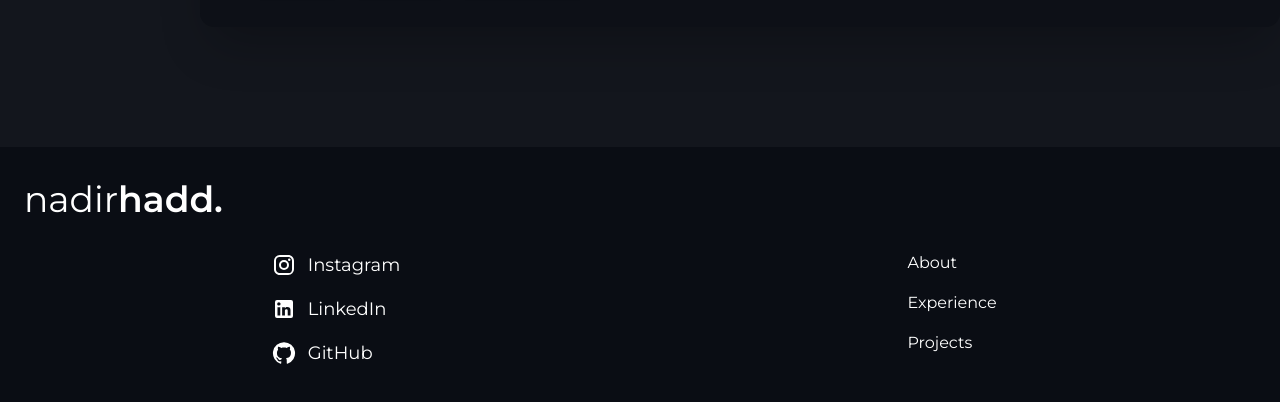
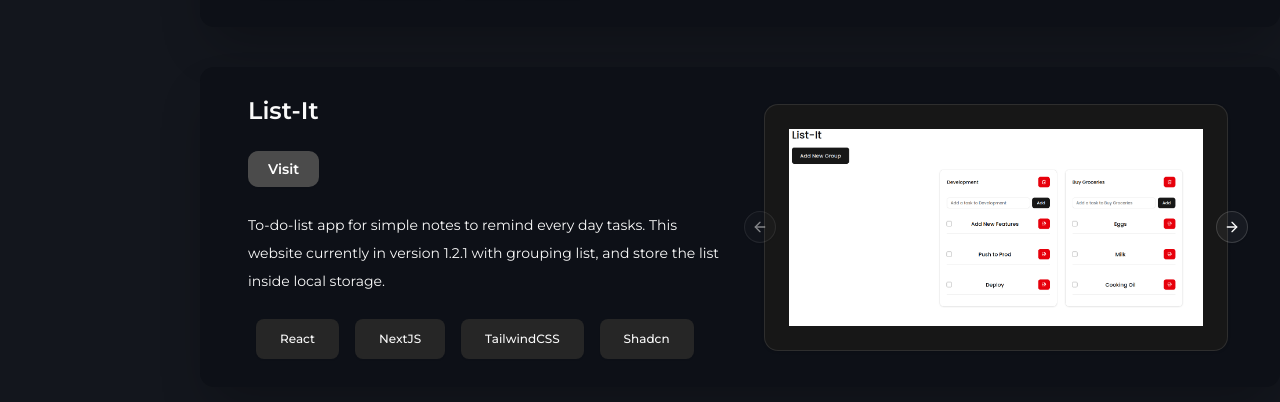
Before and after one commit to haddjs/nadirhadd-portfolio, a Next.js app: page / in a window 1280 px wide. Shown: the part 2382-2784 px from the top of the page. Built offline with nearby package versions, Linux system fonts and the light colour scheme.

Commit message:
chore: update projects section

```diff
--- a/src/components/Footer.js
+++ b/src/components/Footer.js
@@ -26,7 +26,7 @@ const Footer = () => {
 							<span>Instagram</span>
 						</Link>
 						<Link
-							href="https://www.linkedin.com/in/nadir-septian-hadiansyah-06281a225/"
+							href="https://www.linkedin.com/in/haddjs/"
 							className="flex items-center gap-3 text-sm md:text-lg border-l-0 hover:border-l-4 transition-all ps-2"
 							target="_blank">
 							<LinkedIn fontSize="medium" />
--- a/src/components/Projects.js
+++ b/src/components/Projects.js
@@ -33,11 +33,11 @@ const Projects = () => {
 									</CardTitle>
 									<div className="text-sm md:text-md">
 										{items.url ? (
-											<button className="text-black font-semibold dark:text-white bg-[#eee] dark:bg-[#4b4b4b] transition-all ease-in-out px-5 py-2 rounded-lg">
-												<a href={items.url} target="_blank">
+											<a href={items.url} target="_blank">
+												<Button className="text-black font-semibold dark:text-white bg-[#eee] hover:bg-[#cfcfcf] dark:bg-[#4b4b4b] hover:dark:bg-[#1f1f1f] transition-all ease-in-out px-5 py-2 rounded-lg cursor-pointer">
 													Visit
-												</a>
-											</button>
+												</Button>
+											</a>
 										) : (
 											<button
 												className="text-black/30 dark:text-white/30 bg-[#eee] dark:bg-[#4b4b4b] transition-all ease-in-out px-5 py-2 rounded-lg"
--- a/src/constants/constants.js
+++ b/src/constants/constants.js
@@ -50,13 +50,31 @@ export const projects = [
 			"Figma design about bakery implemented into static website. This website have elements such as catalogue, best seller, and reviews. Built using ReactJS with NextJS as framework, alongside with TailwindCSS for styling.",
 		url: "https://lesadie.web.id/",
 	},
+	{
+		id: 3,
+		projectTitle: "List-It",
+		snapshots: [
+			{
+				source: "/assets/images/projects/project3/1.png",
+				alt: "To Do List",
+			},
+			{
+				source: "/assets/images/projects/project3/2.png",
+				alt: "Add Group",
+			},
+		],
+		tech: ["React", "NextJS", "TailwindCSS", "Shadcn"],
+		description:
+			"To-do-list app for simple notes to remind every day tasks. This website currently in version 1.2.1 with grouping list, and store the list inside local storage.",
+		url: "https://listit.vercel.app",
+	},
 ];
 
 export const experience = [
 	{
 		id: 1,
 		experienceTitle: "Yayasan Pendidikan Telkom",
-		duration: "June 2024 - August 2024",
+		duration: "Jule 2024 - August 2024",
 		expDescription:
 			"Implementing UI Design of employee's presence and account management into fully functional website using NuxtJS Javascript's framework. Other than that, building API for integrating with Backend using Axios.",
 		expTech: ["VueJS", "NuxtJS", "Bootstrap", "Axios"],
```
Also changed, not shown: public/assets/images/projects/project3/1.png (added), public/assets/images/projects/project3/2.png (added).
